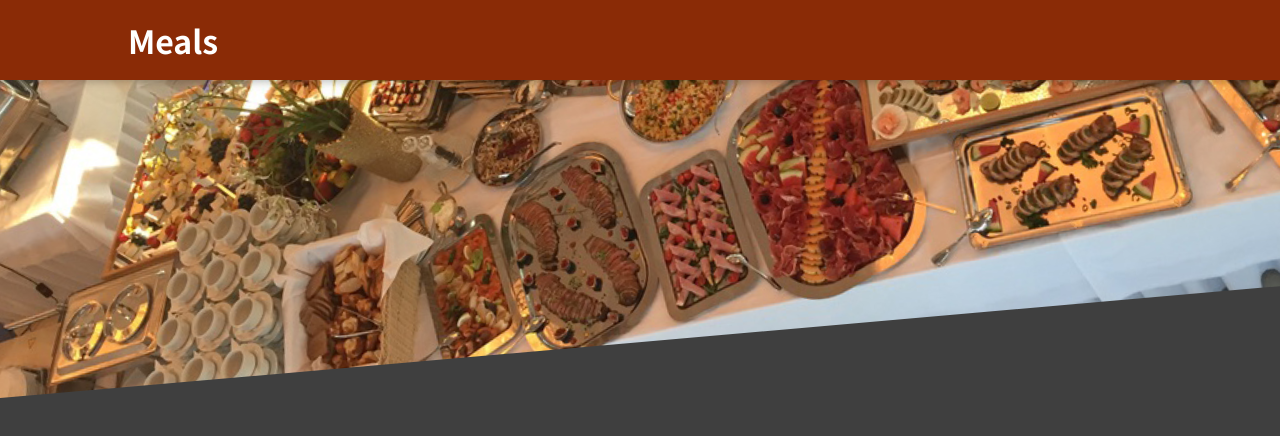
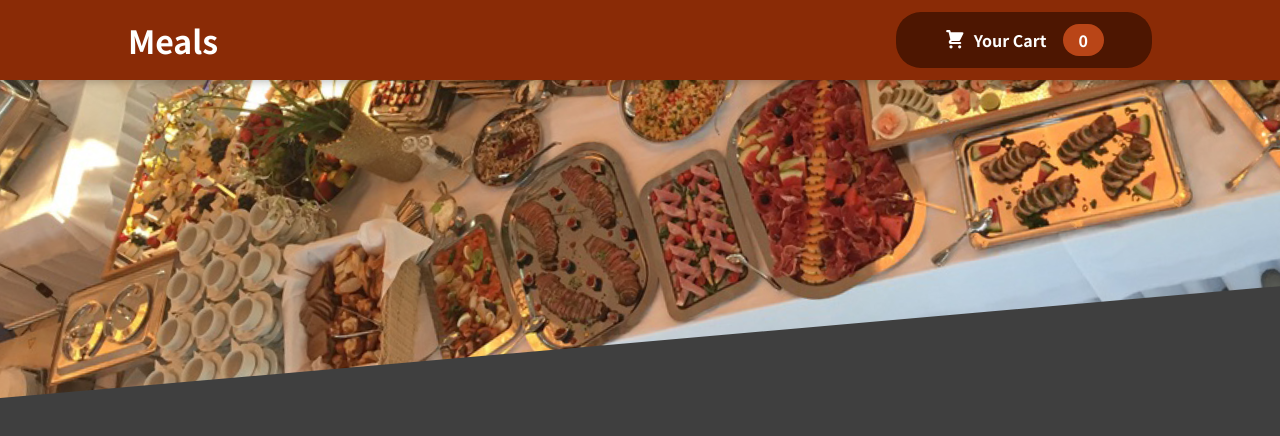
Before and after one commit to AntonPetrovsky/food-order-react-app, a React (Create React App) app: page / in a window 1280 px wide. Shown: the top 436 px of the page. Built offline with nearby package versions, Linux system fonts and the light colour scheme.

Commit message:
Add CartButton component

```diff
--- /dev/null
+++ b/src/components/Cart/CartButton.js
@@ -0,0 +1,14 @@
+import CartIcon from "./CartIcon";
+import classes from "./CartButton.module.css";
+
+const CartButton = () => (
+  <button className={classes.button}>
+    <span className={classes.icon}>
+      <CartIcon />
+    </span>
+    <span>Your Cart</span>
+    <span className={classes.badge}>0</span>
+  </button>
+);
+
+export default CartButton;
--- /dev/null
+++ b/src/components/Cart/CartButton.module.css
@@ -0,0 +1,59 @@
+.button {
+  cursor: pointer;
+  font: inherit;
+  border: none;
+  background-color: #4d1601;
+  color: white;
+  padding: 0.75rem 3rem;
+  display: flex;
+  justify-content: space-around;
+  align-items: center;
+  border-radius: 25px;
+  font-weight: bold;
+}
+
+.button:hover,
+.button:active {
+  background-color: #2c0d00;
+}
+
+.icon {
+  width: 1.35rem;
+  height: 1.35rem;
+  margin-right: 0.5rem;
+}
+
+.badge {
+  background-color: #b94517;
+  padding: 0.25rem 1rem;
+  border-radius: 25px;
+  margin-left: 1rem;
+  font-weight: bold;
+}
+
+.button:hover .badge,
+.button:active .badge {
+  background-color: #92320c;
+}
+
+.bump {
+  animation: bump 300ms ease-out;
+}
+
+@keyframes bump {
+  0% {
+    transform: scale(1);
+  }
+  10% {
+    transform: scale(0.9);
+  }
+  30% {
+    transform: scale(1.1);
+  }
+  50% {
+    transform: scale(1.15);
+  }
+  100% {
+    transform: scale(1);
+  }
+}
--- /dev/null
+++ b/src/components/Cart/CartIcon.js
@@ -0,0 +1,11 @@
+const CartIcon = () => (
+  <svg
+    xmlns="http://www.w3.org/2000/svg"
+    viewBox="0 0 20 20"
+    fill="currentColor"
+  >
+    <path d="M3 1a1 1 0 000 2h1.22l.305 1.222a.997.997 0 00.01.042l1.358 5.43-.893.892C3.74 11.846 4.632 14 6.414 14H15a1 1 0 000-2H6.414l1-1H14a1 1 0 00.894-.553l3-6A1 1 0 0017 3H6.28l-.31-1.243A1 1 0 005 1H3zM16 16.5a1.5 1.5 0 11-3 0 1.5 1.5 0 013 0zM6.5 18a1.5 1.5 0 100-3 1.5 1.5 0 000 3z" />
+  </svg>
+);
+
+export default CartIcon;
--- a/src/components/Layout/Header.js
+++ b/src/components/Layout/Header.js
@@ -1,4 +1,5 @@
 import React from "react";
+import CartButton from "../Cart/CartButton";
 import mealsImage from "../../assets/meals.jpg";
 import classes from "./Header.module.css";
 
@@ -6,9 +7,11 @@
   <React.Fragment>
     <header className={classes.header}>
       <h1>Meals</h1>
+      <CartButton />
     </header>
+
     <div className={classes["main-image"]}>
-      <img src={mealsImage} />
+      <img src={mealsImage} alt="Meals" />
     </div>
   </React.Fragment>
 );
```
